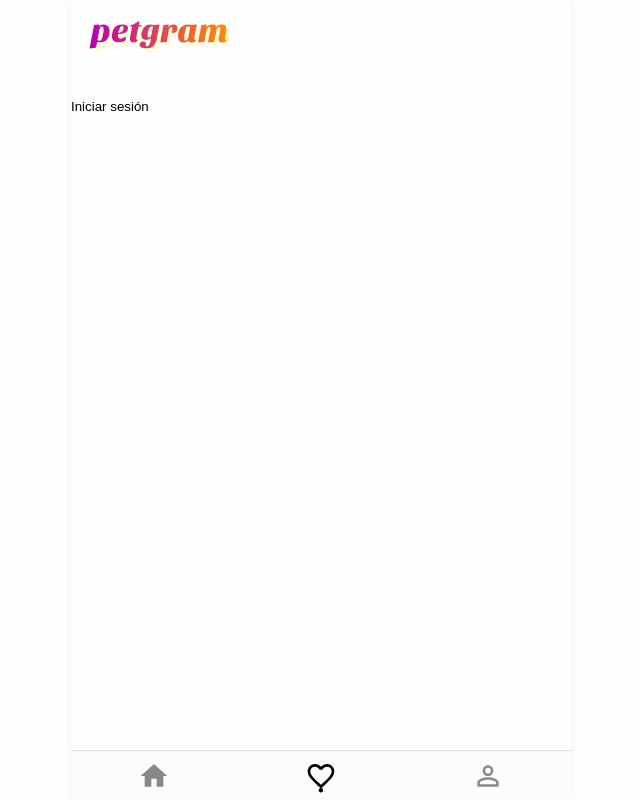
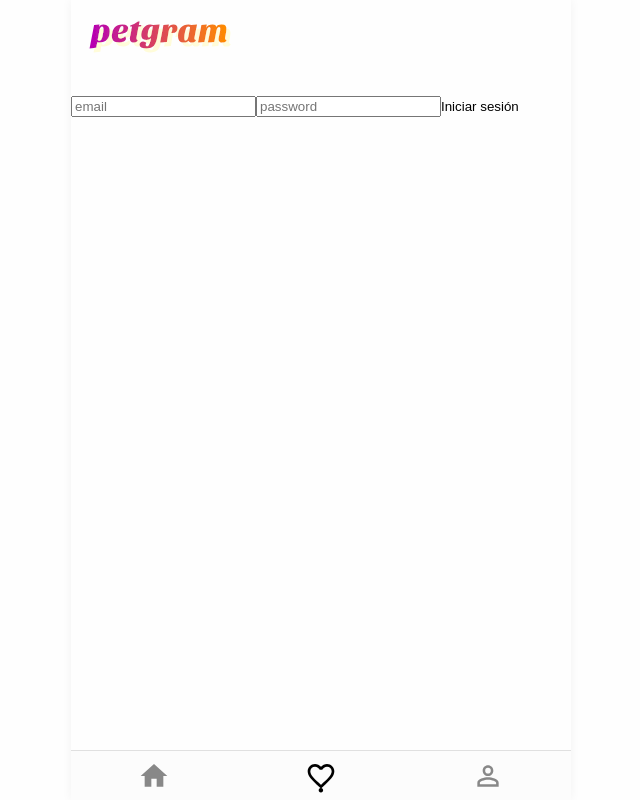
Before and after one commit to modoZen/proyecto-petgram, a React app: page /favs in a window 1280 px wide. Shown: the whole page, without its empty margins (319-959 px from the left). Built offline with nearby package versions, Linux system fonts and the light colour scheme.

Commit message:
UserForm y useInputValue

```diff
--- /dev/null
+++ b/src/components/UseForm/index.js
@@ -0,0 +1,17 @@
+import React from 'react'
+import { useInputValue } from '../../hooks/useInputValue'
+
+
+const UserForm = ({ onSubmit })=>{
+  const email     = useInputValue('')
+  const password  = useInputValue('')
+  return (
+    <form onSubmit={onSubmit}>
+      <input placeholder='email' {...email} />
+      <input placeholder='password' type='password' {...password} />
+      <button>Iniciar sesión</button>
+    </form>
+  )
+}
+
+export { UserForm }
--- /dev/null
+++ b/src/hooks/useInputValue.js
@@ -0,0 +1,9 @@
+import { useState } from 'react'
+
+const useInputValue = initialValue =>{
+  const [value, setValue] = useState(initialValue);
+  const onChange = e => setValue(e.target.value)
+  return { value, onChange }
+}
+
+export { useInputValue }
--- a/src/pages/NotRegisteredUser.js
+++ b/src/pages/NotRegisteredUser.js
@@ -1,5 +1,6 @@
 import React from "react"
 import { useDispatch } from "react-redux"
+import { UserForm } from "../components/UseForm";
 import { activaAuth } from "../store/authReducer";
 
 export const NotRegisteredUser = ()=>{
@@ -9,9 +10,7 @@ export const NotRegisteredUser = ()=>{
   }
   return (
     <>
-      <form onSubmit={activateAuth}>
-        <button>Iniciar sesión</button>
-      </form>
+      <UserForm onSubmit={activateAuth} />
     </>
   )
 }
```
